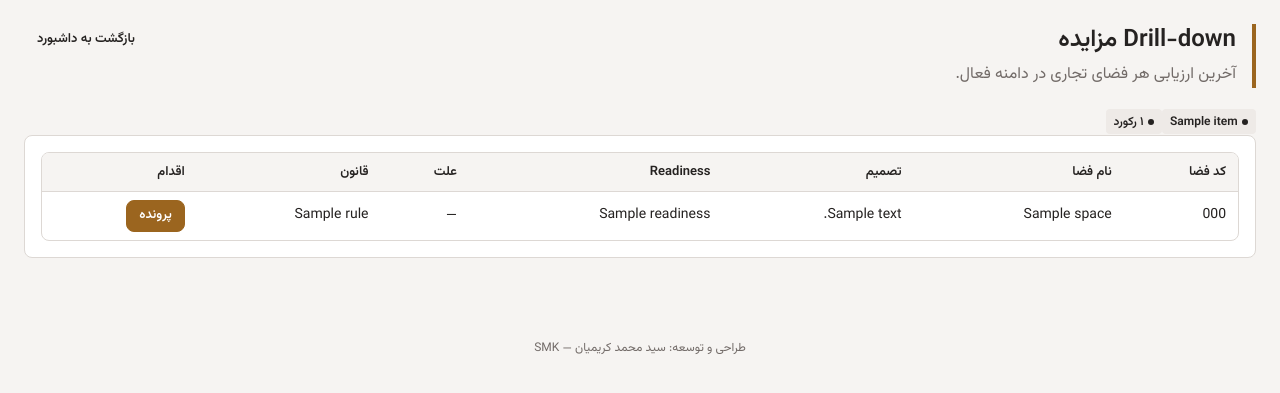
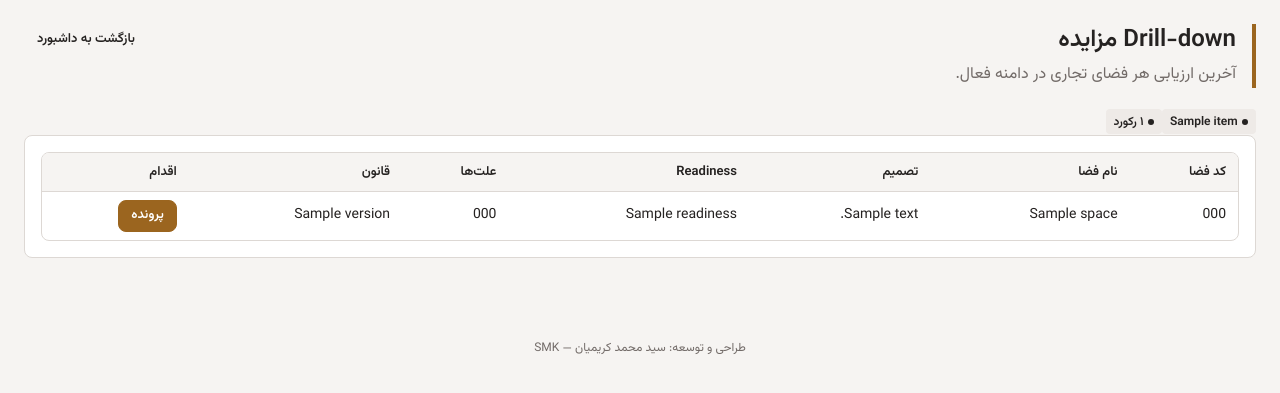
Before and after one commit to sazmantehkarimian-wq/sama-1405, a Django app: template ui/templates/ui/dashboard_auction_drilldown.html in a window 1280 px wide. Shown: the part 65-458 px from the top of the page. Run offline with Django 5.2, Linux system fonts and the light colour scheme; the template is opened without the code that fills it: most values are stand-ins (such as "Sample title", 1, 10 or a date in 2020).

Commit message:
dashboard: render auction reason codes correctly

```diff
--- a/ui/templates/ui/dashboard_auction_drilldown.html
+++ b/ui/templates/ui/dashboard_auction_drilldown.html
@@ -4,5 +4,5 @@
 {% block content %}
 <div class="page-header"><div><h1>Drill-down مزایده</h1><p>آخرین ارزیابی هر فضای تجاری در دامنه فعال.</p></div><a class="button tertiary compact" href="{% url 'dashboard' %}">بازگشت به داشبورد</a></div>
 {% if scope_summary %}<div class="scope-summary">{% for item in scope_summary %}<span class="badge">{{ item }}</span>{% endfor %}<span class="badge">{{ row_count|fa_digits }} رکورد</span></div>{% endif %}
-<section class="card"><div class="table-wrap"><table><thead><tr><th>کد فضا</th><th>نام فضا</th><th>تصمیم</th><th>Readiness</th><th>علت</th><th>قانون</th><th>اقدام</th></tr></thead><tbody>{% for item in rows %}<tr><td>{{ item.space.code }}</td><td>{{ item.space.name }}</td><td>{{ item.decision }}</td><td>{{ item.readiness }}</td><td>{{ item.reason_code|default:'—' }}</td><td>{{ item.rule|default:'—' }}</td><td><a class="button compact" href="{% url 'space-detail' item.space.code %}">پرونده</a></td></tr>{% empty %}<tr><td colspan="7">رکوردی برای این Drill-down وجود ندارد.</td></tr>{% endfor %}</tbody></table></div></section>
+<section class="card"><div class="table-wrap"><table><thead><tr><th>کد فضا</th><th>نام فضا</th><th>تصمیم</th><th>Readiness</th><th>علت‌ها</th><th>قانون</th><th>اقدام</th></tr></thead><tbody>{% for item in rows %}<tr><td>{{ item.space.code }}</td><td>{{ item.space.name }}</td><td>{{ item.get_decision_display }}</td><td>{{ item.readiness }}</td><td>{% if item.reason_codes %}{{ item.reason_codes|join:'، ' }}{% else %}—{% endif %}</td><td>{{ item.rule.version|default:'—' }}</td><td><a class="button compact" href="{% url 'space-detail' item.space.code %}">پرونده</a></td></tr>{% empty %}<tr><td colspan="7">رکوردی برای این Drill-down وجود ندارد.</td></tr>{% endfor %}</tbody></table></div></section>
 {% endblock %}
```
